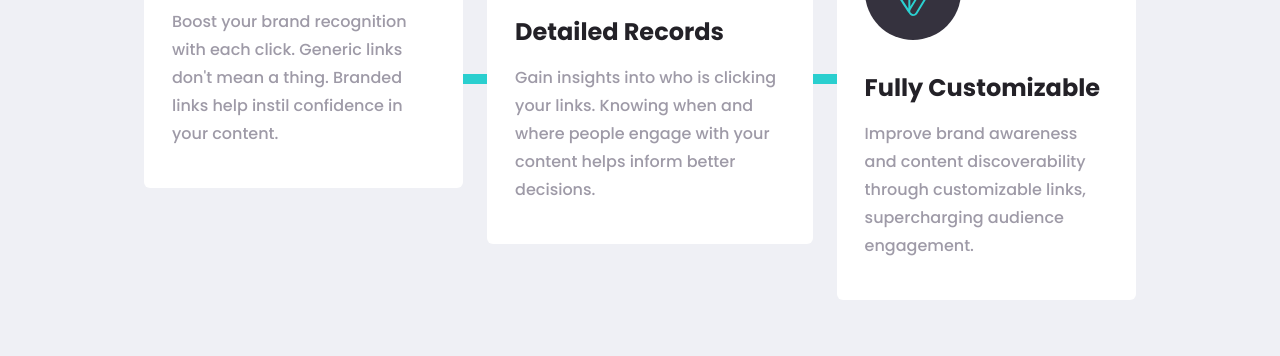
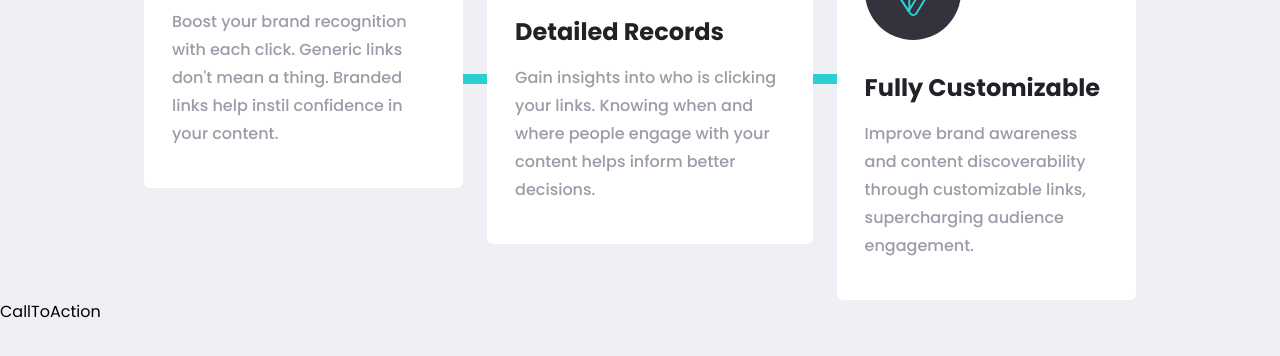
Before and after one commit to arshGoyalDev/url-shortner, a React (Create React App) app: page / in a window 1280 px wide. Shown: the part 1165-1521 px from the top of the page. Built offline with nearby package versions, Linux system fonts and the light colour scheme.

Commit message:
add: call-to-action component

```diff
--- a/src/App.js
+++ b/src/App.js
@@ -1,4 +1,4 @@
-import { Header, Hero, Features } from "./components/sections";
+import { Header, Hero, Features, CallToAction } from "./components/sections";
 import UrlShortener from "./components/UrlShortener";
 
 const App = () => {
@@ -11,6 +11,7 @@ const App = () => {
 
       <UrlShortener />
       <Features />
+      <CallToAction />
     </main>
   );
 };
--- /dev/null
+++ b/src/components/sections/CallToAction.js
@@ -0,0 +1,9 @@
+import React from 'react'
+
+const CallToAction = () => {
+  return (
+    <div>CallToAction</div>
+  )
+}
+
+export default CallToAction
--- a/src/components/sections/index.js
+++ b/src/components/sections/index.js
@@ -1,5 +1,6 @@
 import Header from "./Header";
 import Hero from "./Hero";
 import Features from "./Features";
+import CallToAction from "./CallToAction";
 
-export { Header, Hero, Features };
+export { Header, Hero, Features, CallToAction };
```
